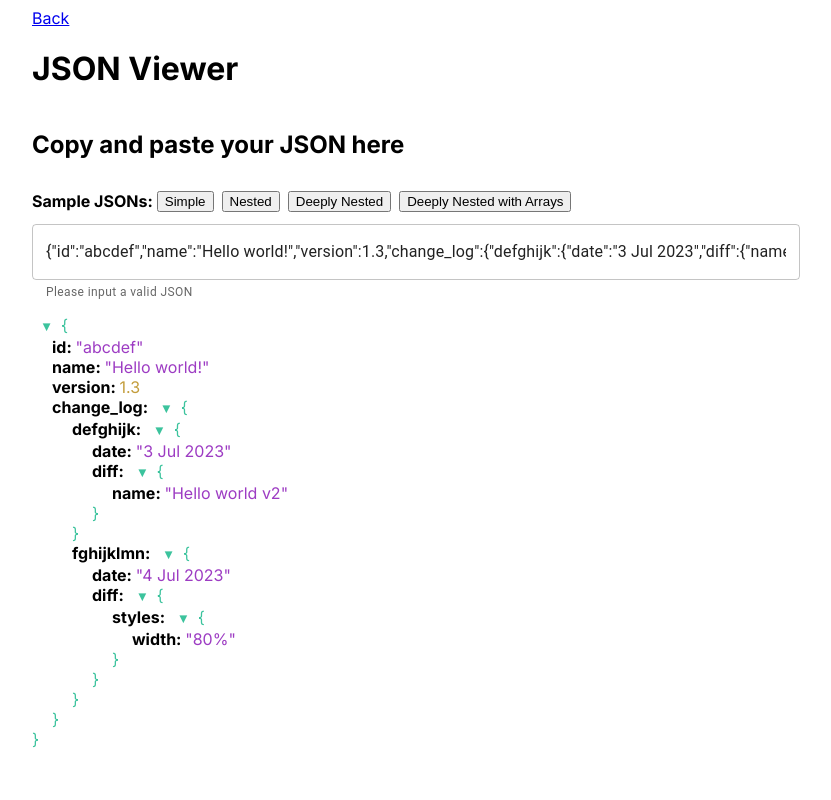
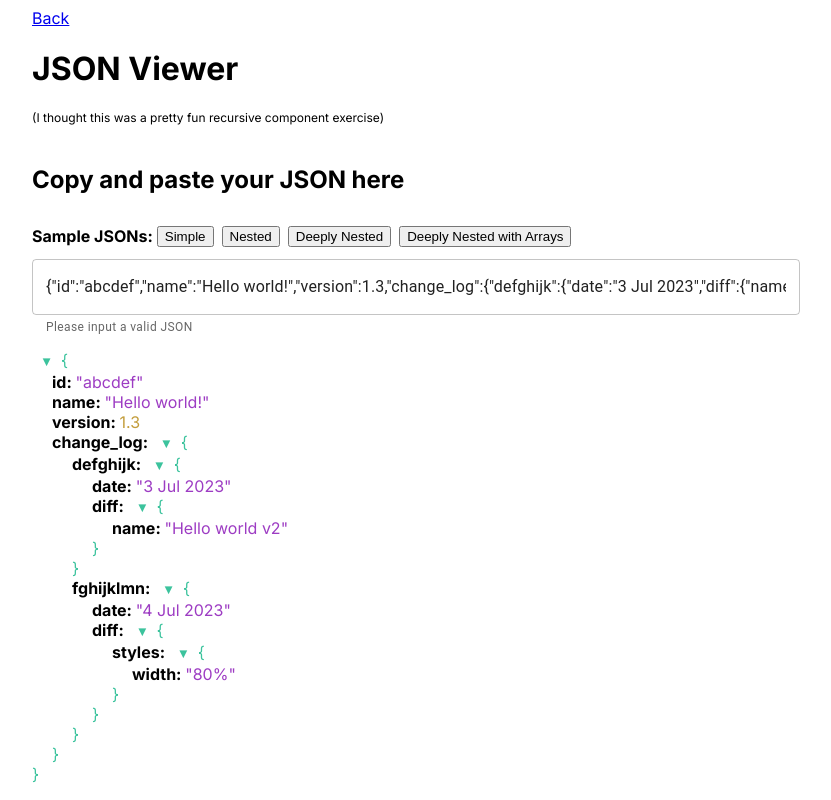
Before and after one commit to sophialuo/sophialuo.me, a Next.js app: page /json-viewer in a window 1280 px wide. Shown: the whole page, without its empty margins (32-863 px from the left). Built offline with nearby package versions, Linux system fonts and the light colour scheme.

Commit message:
include aside text

```diff
--- a/components/JSONViewer/index.tsx
+++ b/components/JSONViewer/index.tsx
@@ -28,8 +28,12 @@ const JSONViewer: React.FC<JSONViewerProps> = () => {
     <div className="json-viewer-container">
       <Link href="/">Back</Link>
       <h1>JSON Viewer</h1>
+      <div className="aside-text">
+        {"(I thought this was a pretty fun recursive component exercise)"}
+      </div>
       <div className="json-viewer-content">
         <h2>Copy and paste your JSON here</h2>
+
         <div className="sample-json-container">
           <span className="bolded">Sample JSONs: </span>
           <span className="sample-json-buttons">
--- a/components/JSONViewer/styles.css
+++ b/components/JSONViewer/styles.css
@@ -1,3 +1,8 @@
+.aside-text {
+    margin-bottom: 20px;
+    font-size: 12px;
+}
+
 .json-button {
     background-color: transparent;
     border-color: transparent;
```
